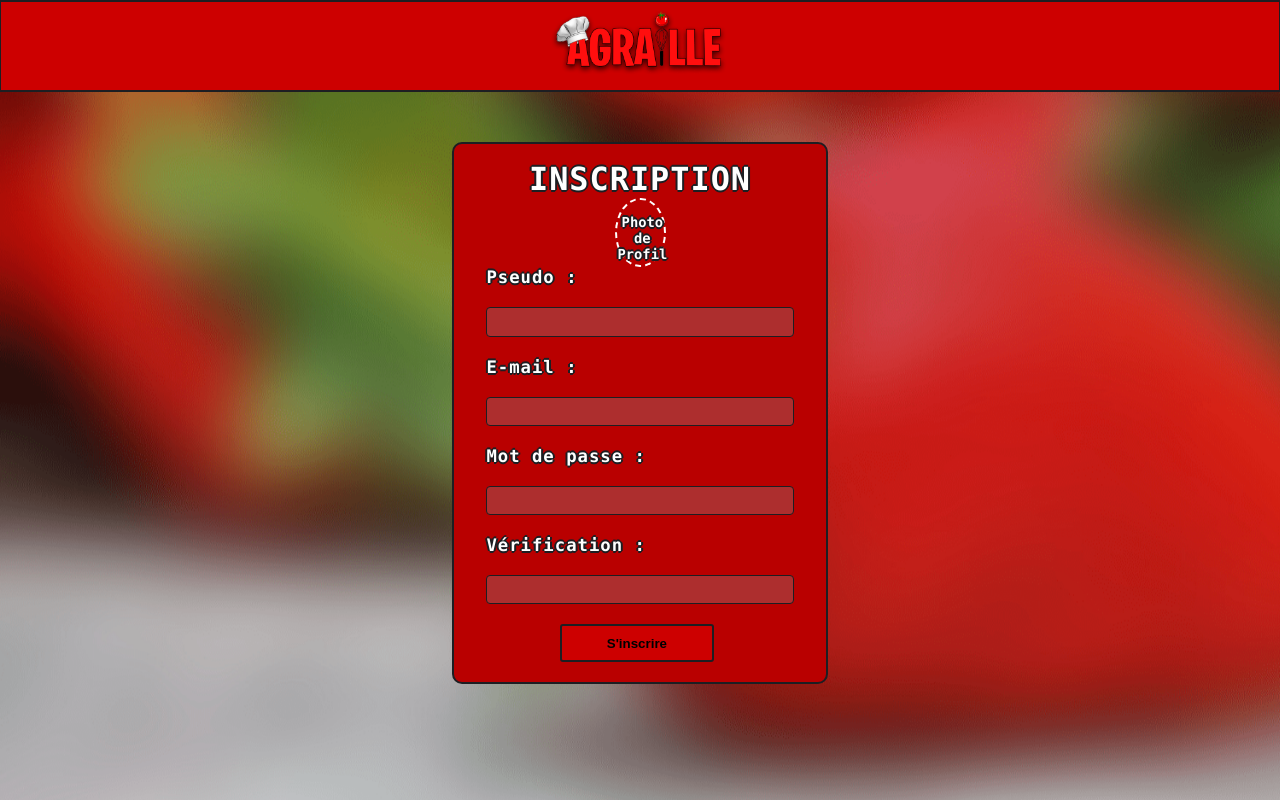
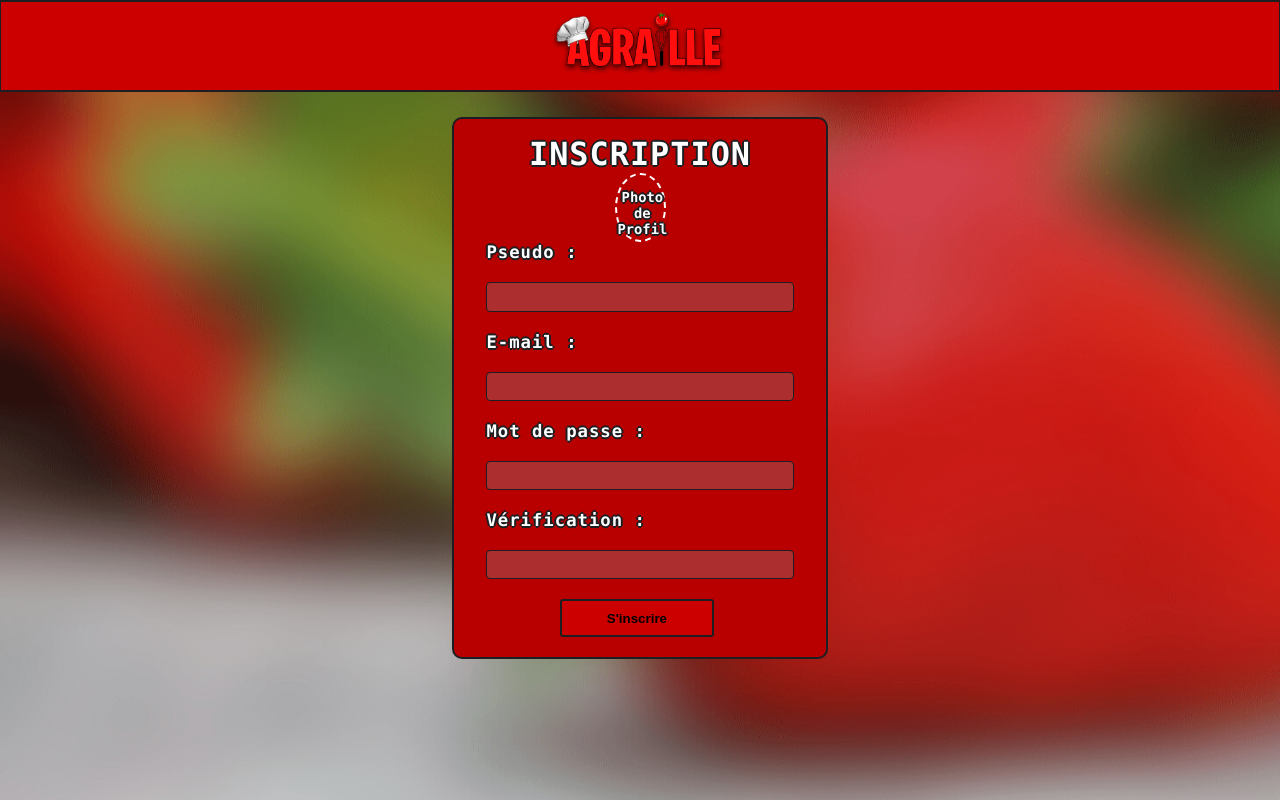
Before and after one commit to Nixi-R/Agraille, a PHP site: page /source/inscription in a window 1280 px wide. Run offline with PHP 8.4, Linux system fonts and the light colour scheme.

Commit message:
css full fixed

```diff
--- a/css/inscription.css
+++ b/css/inscription.css
@@ -6,7 +6,7 @@ body{
     margin: 0;
     background-image: url("../img/background.png");
     background-size: cover;
-    gap:50px;
+    gap:25px;
     overflow: hidden;
     background-attachment: fixed;
     background-repeat: no-repeat;
```
